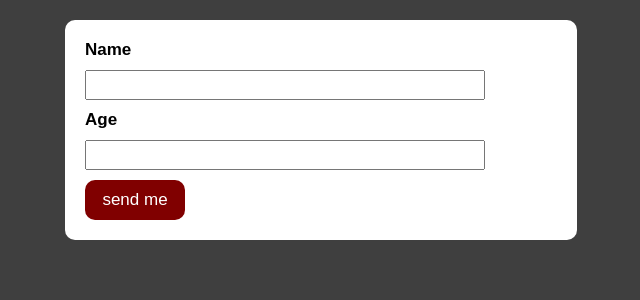
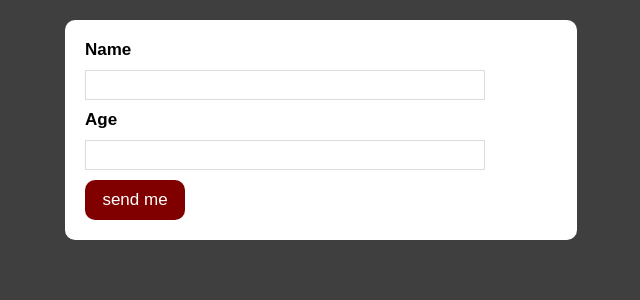
Before and after one commit to MahsumaRezai/Data_vaildation, a JavaScript app: page / in a window 1280 px wide. Shown: the top 300 px of the page, without its empty margins (319-959 px from the left). Built offline with nearby package versions, Linux system fonts and the light colour scheme.

Commit message:
work on style btn

```diff
--- a/src/componets/AddUser/AddUser.module.css
+++ b/src/componets/AddUser/AddUser.module.css
@@ -9,6 +9,7 @@
 .input {
     width: 400px;
     height: 30px;
+    border: 1px solid gainsboro;
 }
 
 .label {
```
